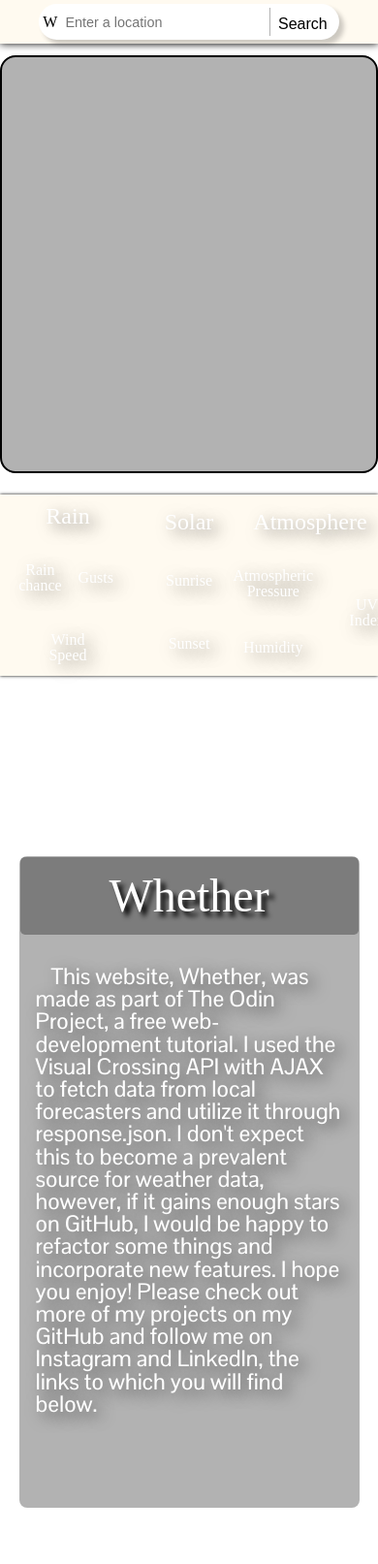
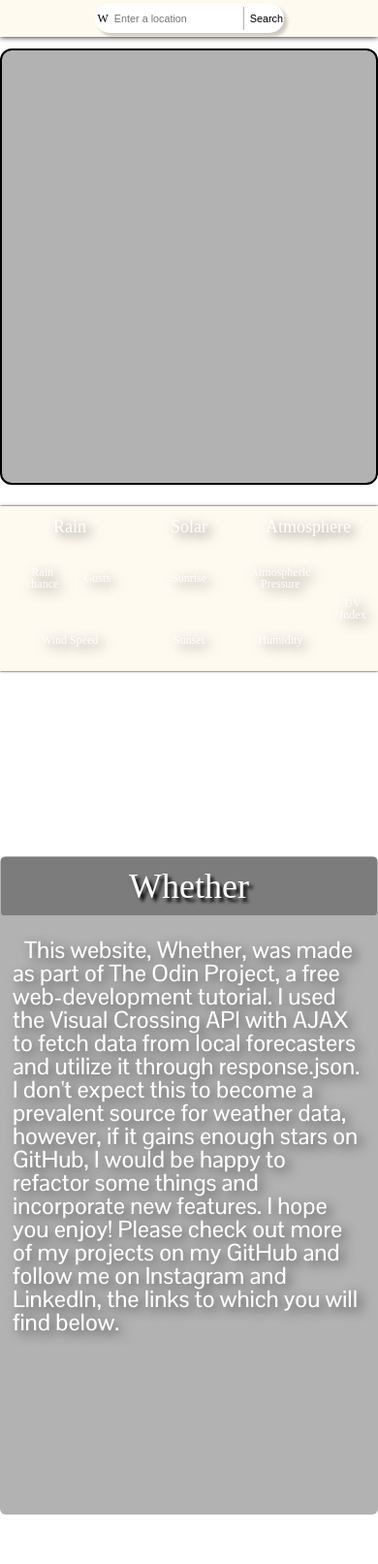
Before and after one commit to DanielBoehmeIII/weather-app, a website built with webpack: page src/template.html in a window 390 px wide. Shown: the top 1613 px of the page at 97% size. Built offline with nearby package versions, Linux system fonts and the light colour scheme; no server answers.

Commit message:
Fix media query

```diff
--- a/src/media-query.css
+++ b/src/media-query.css
@@ -1,13 +1,13 @@
 @media (max-width: 600px) {
+  html {
+    font-size: 75%; /* Reduces all rem-based font sizes to 75% of the default */
+  }
+
   * {
     padding: 0;
     margin: 0;
     box-sizing: border-box;
     user-select: none;
-  }
-
-  body {
-    font-size: 1rem;
   }
 
   #main-content-container {
@@ -31,7 +31,6 @@
     justify-content: center;
     align-items: center;
     width: 100%;
-    padding: none;
   }
 
   #main-temp-container {
@@ -46,14 +45,9 @@
     font-size: 6rem;
   }
 
-  #max-min-container {
-  }
-
   #main-high,
   #main-low {
     font-size: 3rem;
-    margin: none;
-    padding: none;
   }
 
   #description-container {
@@ -67,137 +61,17 @@
     width: 50%;
   }
 
-  #header {
-    padding: 0.1rem;
+  #secondary-container {
+    width: 100vw;
+    height: 100vh;
   }
 
-  #search-container {
-    width: 80%;
-    height: 90%;
-    padding: 0.25rem;
+  #secondary-container > * {
+    width: 100vw;
+    height: 100vh;
   }
 
-  #search-bar {
-    width: 100%;
-  }
-
-  #search-btn {
-    font-size: 1rem;
-    width: 4.5rem;
-    overflow: visible;
-  }
-
-  #secondary-container {
-    width: 100%;
-    height: 50%;
-  }
-
-  #info-container {
-    height: 90%;
-  }
-
-  #info-span {
-    font-size: 1.45rem;
-  }
-
-  #bottom-container {
-    overflow: visible;
+  #links {
+    height: 10%;
   }
 }
-
-@media (max-width: 390px) {
-  * {
-    padding: 0;
-    margin: 0;
-    box-sizing: border-box;
-    user-select: none;
-  }
-
-  body {
-    font-size: 1rem;
-  }
-
-  #main-content-container {
-    width: 100vw;
-    height: 50%;
-  }
-
-  #main-content-container > * {
-    width: 100vw;
-  }
-
-  #main-weather-container {
-    display: flex;
-    justify-content: center;
-    align-items: center;
-    flex-direction: column;
-  }
-
-  #left-main-container {
-    display: flex;
-    justify-content: center;
-    align-items: center;
-    width: 100%;
-    padding: none;
-  }
-
-  #main-temp-container {
-    width: 100%;
-  }
-
-  #current-temp-container {
-    width: 50%;
-  }
-
-  #main-temp {
-    font-size: 6rem;
-  }
-
-  #max-min-container {
-  }
-
-  #main-high,
-  #main-low {
-    font-size: 3rem;
-    margin: none;
-    padding: none;
-  }
-
-  #description-container {
-    margin-top: 1.5rem;
-    font-size: 1.5rem;
-    width: 90%;
-  }
-
-  #weather-type-gif {
-    margin-top: 1.5rem;
-    width: 50%;
-  }
-
-  #header {
-    padding: 0.1rem;
-  }
-
-  #search-container {
-    width: 80%;
-    height: 90%;
-    padding: 0.25rem;
-  }
-
-  #search-bar {
-    width: 100%;
-  }
-
-  #search-btn {
-    font-size: 1rem;
-    width: 4.5rem;
-  }
-
-  #info-container {
-    height: 90%;
-  }
-
-  #info-span {
-    font-size: 1.45rem;
-  }
-}
```
